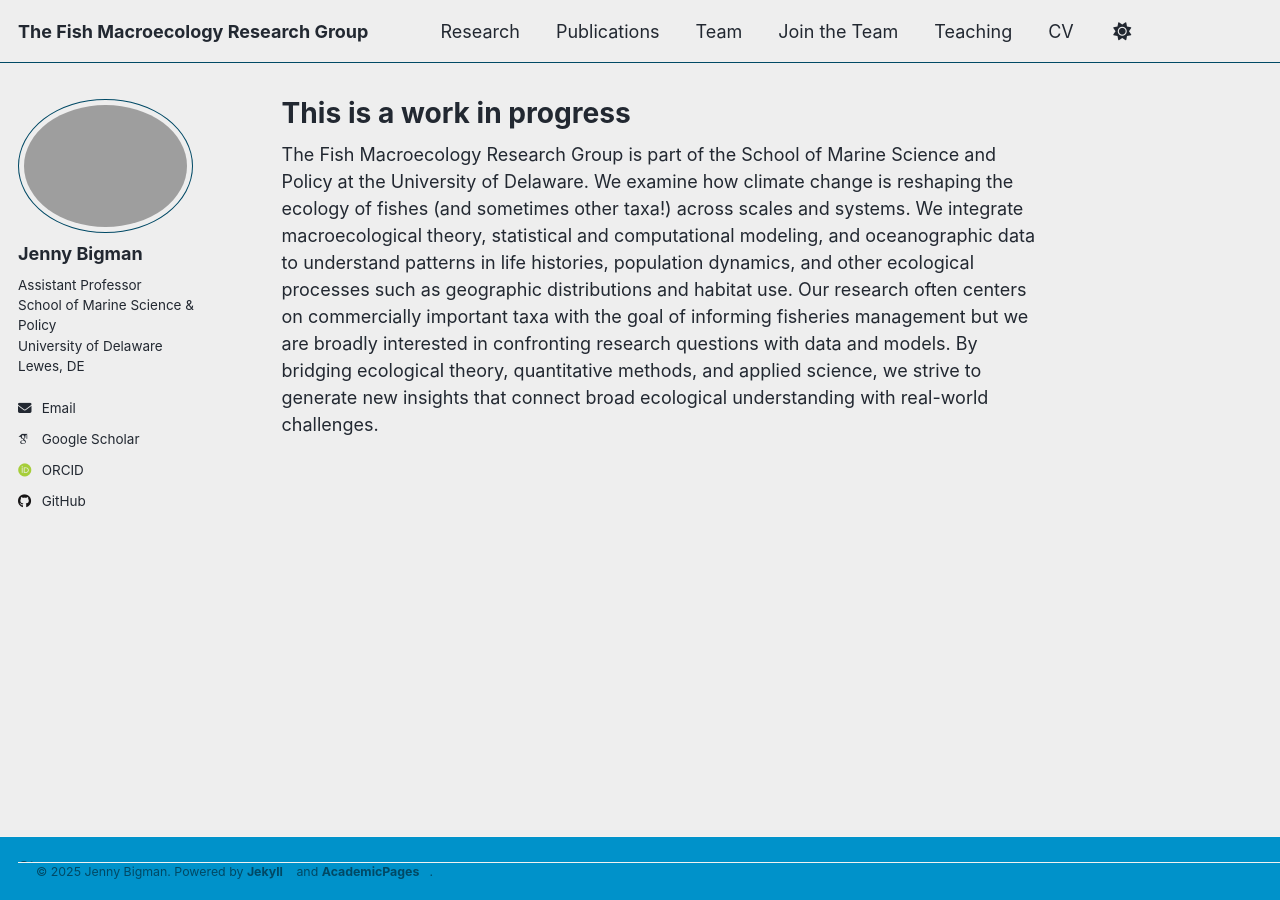
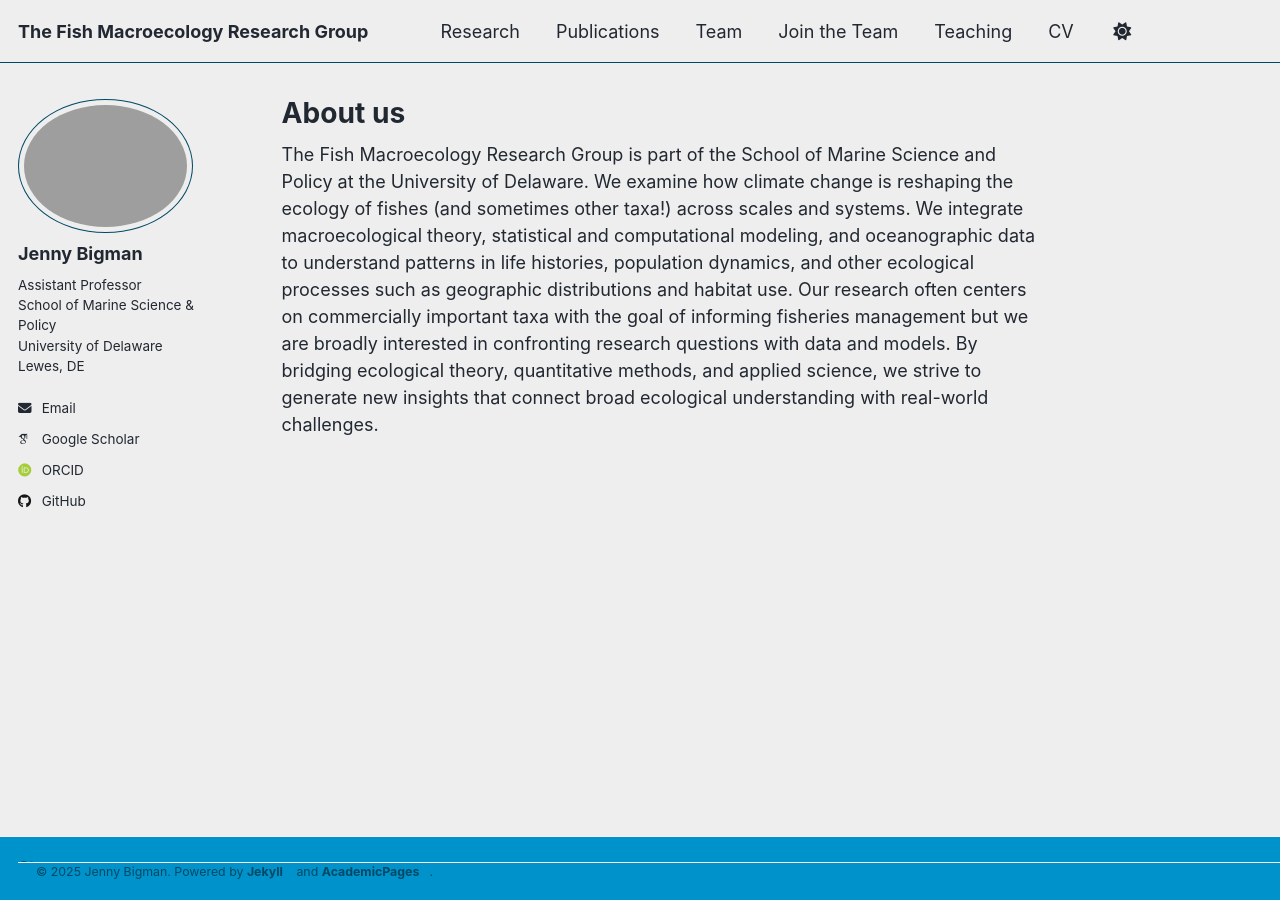
Before and after one commit to jennybigman/jennybigman.github.io, a Jekyll site: the page built from _pages/about.md, in a window 1280 px wide. Built offline with Jekyll 4.4.1, drawn with Linux system fonts in a browser that asks for light colours; some web fonts are replaced; a script that is not in the unit is left out.

Commit message:
Update about.md

```diff
--- a/_pages/about.md
+++ b/_pages/about.md
@@ -1,6 +1,6 @@
 ---
 permalink: /
-title: "This is a work in progress"
+title: "About us"
 author_profile: true
 redirect_from:
   - /about/
```
